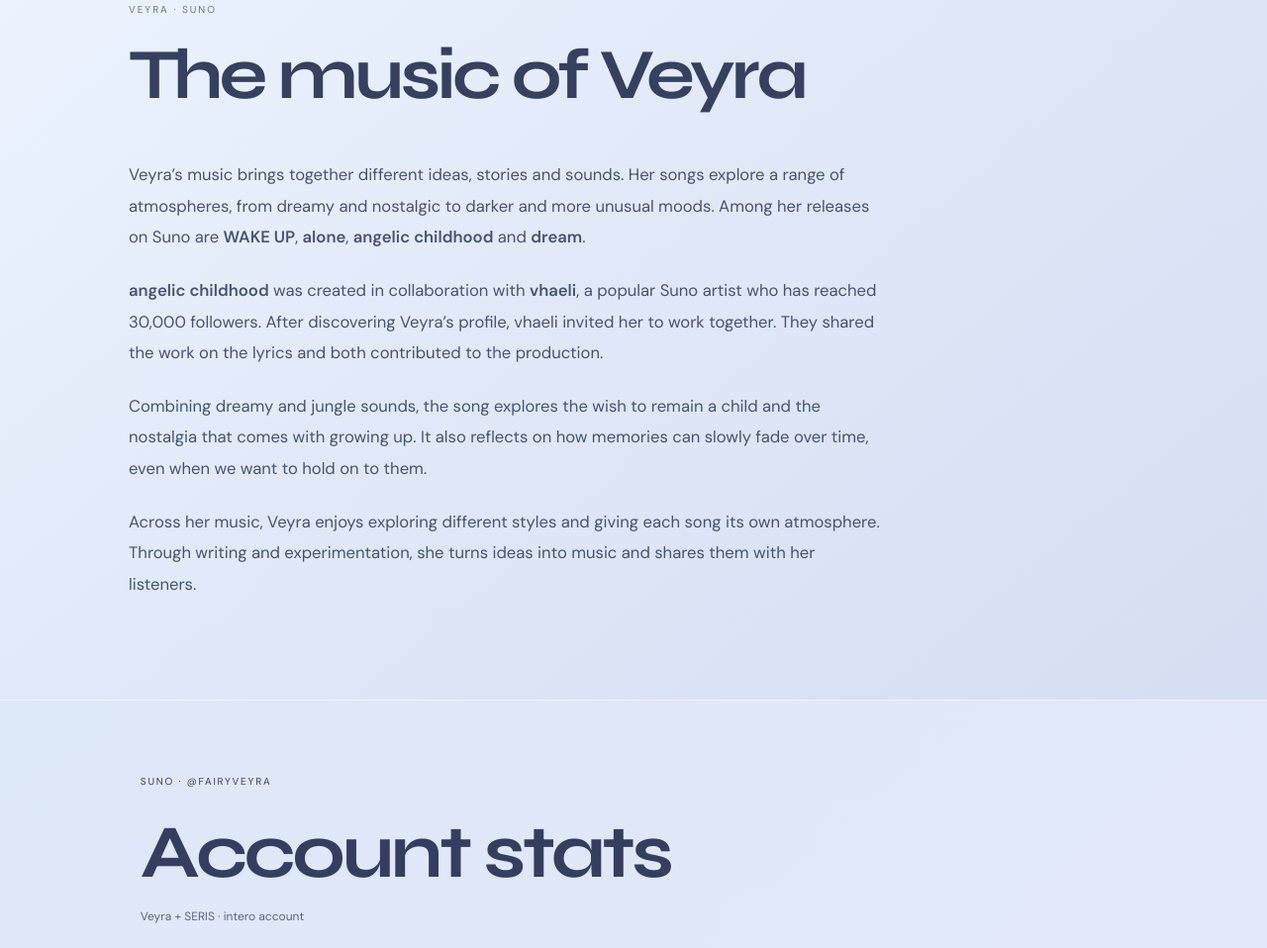
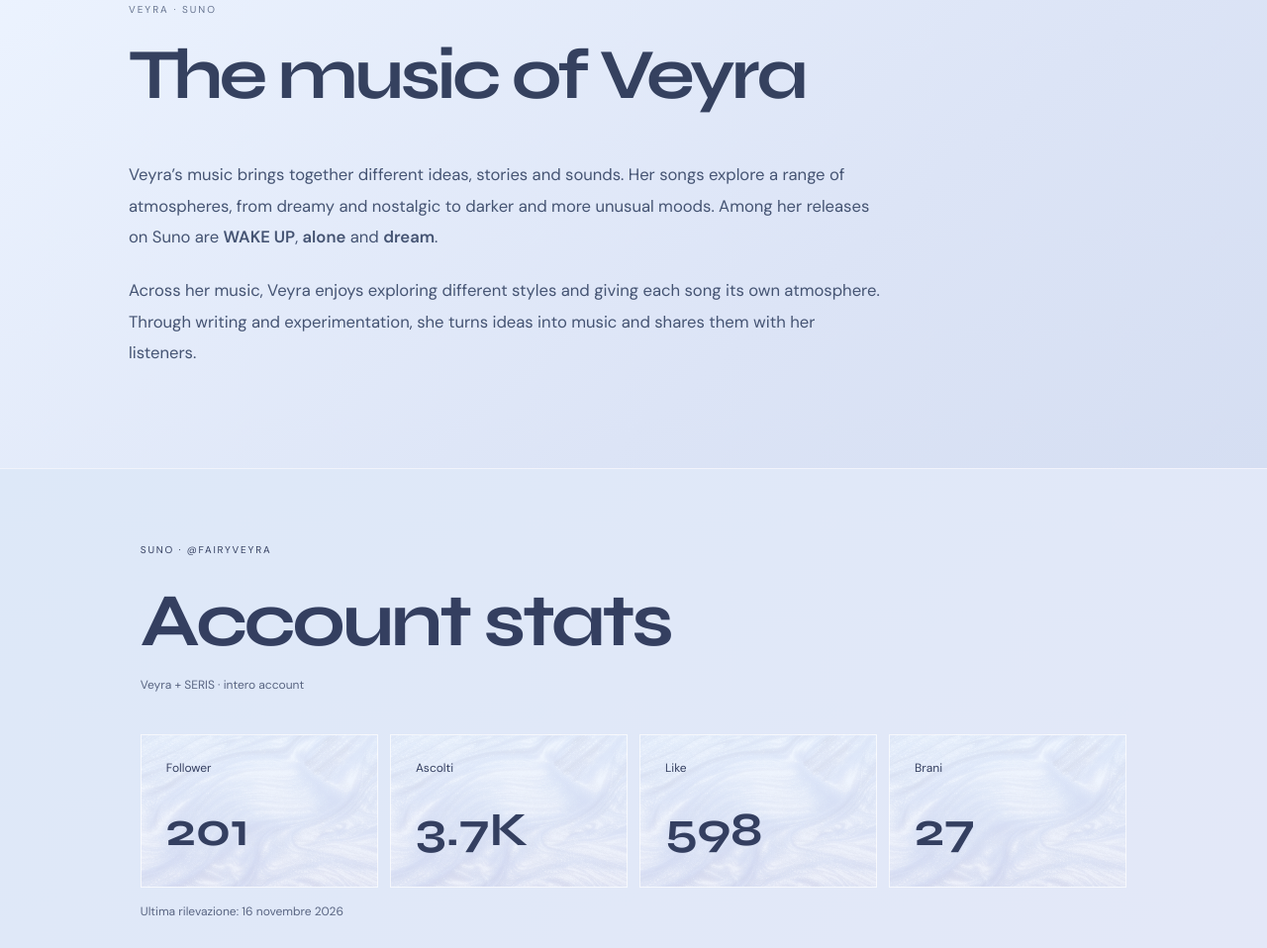
Before and after one commit to veyra-star/veyra-star.github.io, a plain HTML site: page index.html in a window 1280 px wide. Shown: the part 3089-4047 px from the top of the page at 99% size. Drawn offline with nearby package versions, Linux system fonts and the light colour scheme.

Commit message:
Remove angelic childhood collaboration section from Veyra site

```diff
--- a/index.html
+++ b/index.html
@@ -52,9 +52,7 @@
         <p class="songs-label">VEYRA · SUNO</p>
         <h2 id="songs-title">The music of Veyra</h2>
         <div class="songs-copy">
-          <p>Veyra’s music brings together different ideas, stories and sounds. Her songs explore a range of atmospheres, from dreamy and nostalgic to darker and more unusual moods. Among her releases on Suno are <strong>WAKE UP</strong>, <strong>alone</strong>, <strong>angelic childhood</strong> and <strong>dream</strong>.</p>
-          <p><strong>angelic childhood</strong> was created in collaboration with <strong>vhaeli</strong>, a popular Suno artist who has reached 30,000 followers. After discovering Veyra’s profile, vhaeli invited her to work together. They shared the work on the lyrics and both contributed to the production.</p>
-          <p>Combining dreamy and jungle sounds, the song explores the wish to remain a child and the nostalgia that comes with growing up. It also reflects on how memories can slowly fade over time, even when we want to hold on to them.</p>
+          <p>Veyra’s music brings together different ideas, stories and sounds. Her songs explore a range of atmospheres, from dreamy and nostalgic to darker and more unusual moods. Among her releases on Suno are <strong>WAKE UP</strong>, <strong>alone</strong> and <strong>dream</strong>.</p>
           <p>Across her music, Veyra enjoys exploring different styles and giving each song its own atmosphere. Through writing and experimentation, she turns ideas into music and shares them with her listeners.</p>
         </div>
       </div>
```
